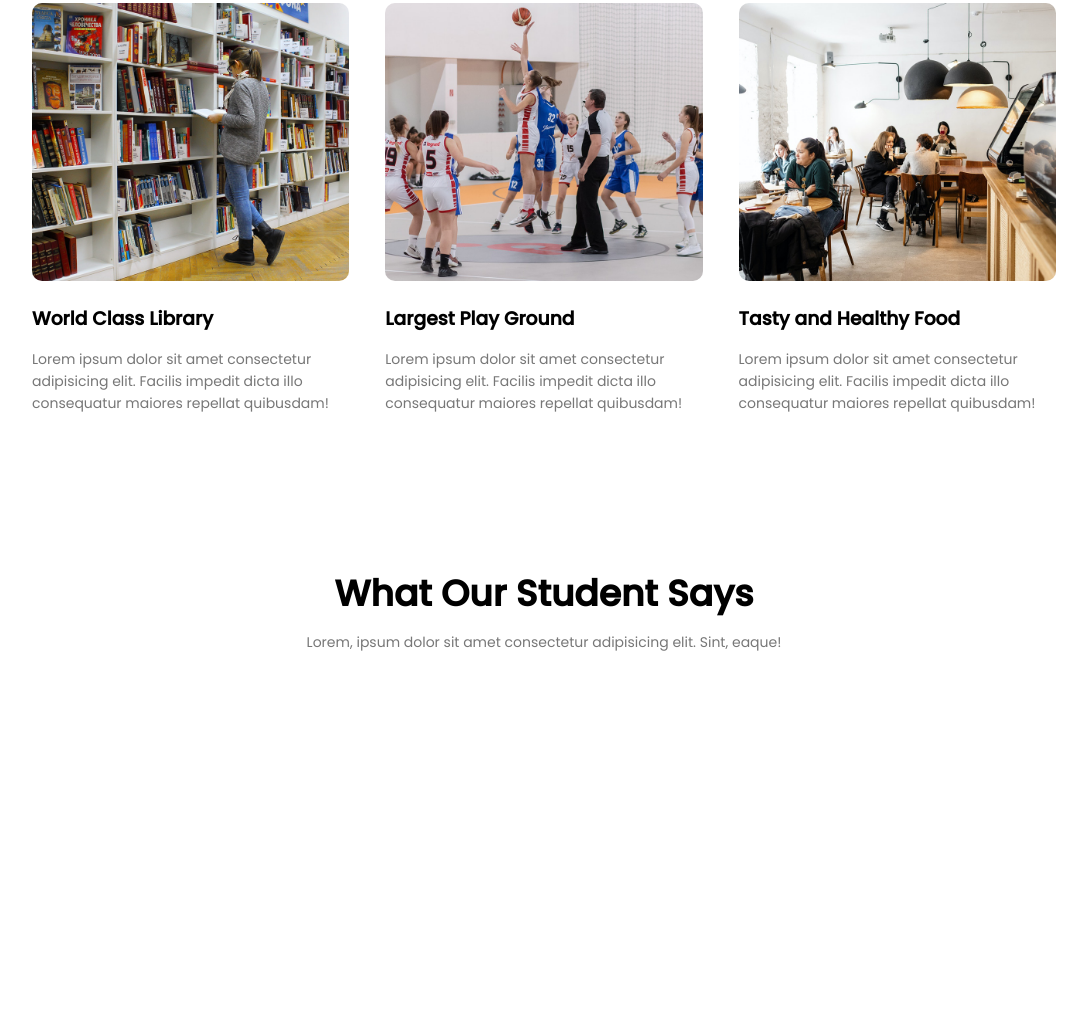
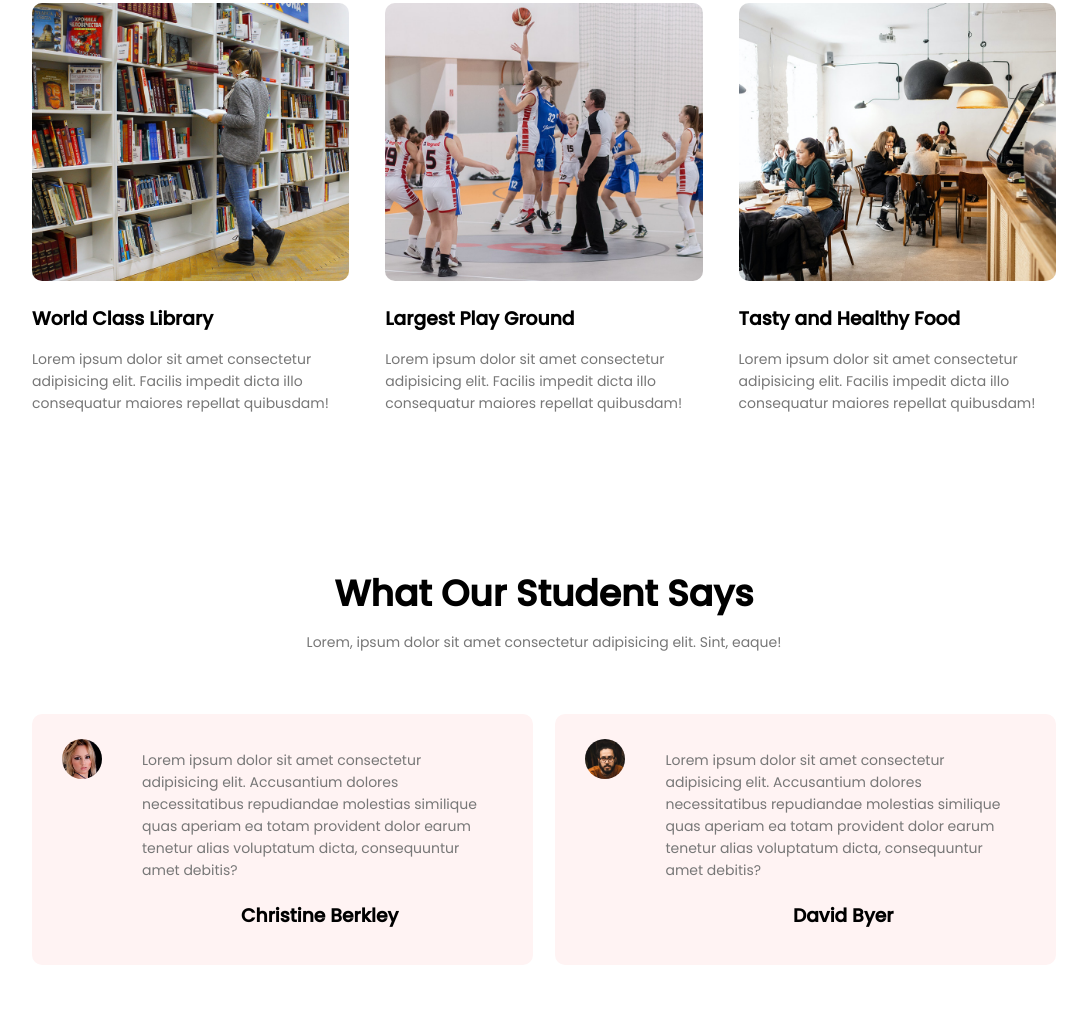
Before and after one commit to Cumayevomr/Responsive-Multi-Page-Website-Design, a plain HTML site: page index.html in a window 1280 px wide. Shown: the part 2232-3248 px from the top of the page, without its empty margins (96-1183 px from the left). Before the commit the page ends 2895 px from the top, so only its background shows below. Drawn offline with Linux system fonts and the light colour scheme.

Commit message:
testimonial-col and img design

```diff
--- a/index.html
+++ b/index.html
@@ -120,6 +120,23 @@
         <h1>What Our Student Says</h1>
         <p>Lorem, ipsum dolor sit amet consectetur adipisicing elit. Sint, eaque!</p>
 
+        <div class="row">
+            <div class="testimonial-col">
+                <img src="images/user1.jpg">
+                <div>
+                    <p>Lorem ipsum dolor sit amet consectetur adipisicing elit. Accusantium dolores necessitatibus repudiandae molestias similique quas aperiam ea totam provident dolor earum tenetur alias voluptatum dicta, consequuntur amet debitis?</p>
+                    <h3>Christine Berkley</h3>
+                </div>
+            </div>
+            <div class="testimonial-col">
+                <img src="images/user2.jpg">
+                <div>
+                    <p>Lorem ipsum dolor sit amet consectetur adipisicing elit. Accusantium dolores necessitatibus repudiandae molestias similique quas aperiam ea totam provident dolor earum tenetur alias voluptatum dicta, consequuntur amet debitis?</p>
+                    <h3>David Byer</h3>
+                </div>
+            </div>
+        </div>
+
      </section>
 
 
--- a/style.css
+++ b/style.css
@@ -248,3 +248,19 @@ h3{
     padding-top: 100px;
     text-align: center;
 }
+.testimonial-col{
+    flex-basis: 44%;
+    border-radius: 10px;
+    margin-bottom: 5%;
+    text-align: left;
+    background: #fff3f3;
+    padding: 25px;
+    cursor: pointer;
+    display: flex;
+}
+.testimonial-col img{
+    height: 40px;
+    margin-left: 5px;
+    margin-right: 30px;
+    border-radius: 50%;
+}
```
